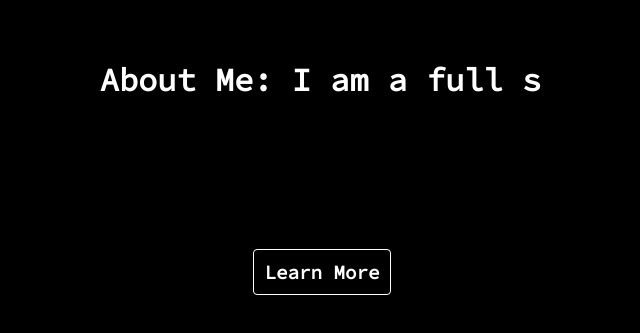
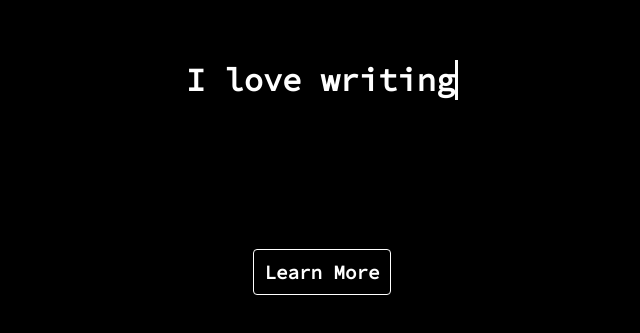
Before and after one commit to darnold001/devinarnold.dev, a React (Create React App) app: page / in a window 1280 px wide. Shown: the part 121-454 px from the top of the page, without its empty margins (318-958 px from the left). Built offline with nearby package versions, Linux system fonts and the light colour scheme.

Commit message:
updated typewriter

```diff
--- a/src/Components/Typewriter.jsx
+++ b/src/Components/Typewriter.jsx
@@ -65,7 +65,6 @@ export default function TypeWriter({ messages, heading }) {
 
   return (
     <h1 className = 'typewriter'>
-      {heading}&nbsp;
         <span>{state.text}</span>
       <span id="cursor" />
     </h1>
--- a/src/Components/pages/welcome.jsx
+++ b/src/Components/pages/welcome.jsx
@@ -13,9 +13,11 @@ export default function WelcomeModal(props) {
           heading={"About Me:"}
           messages={[
             "I am a full stack developer.",
-            "I love architecture.",
+            "I love writing in React.",
+            "I  am a technology junkie.",
             "I love design.",
             "I currently live in Denver, Colorado.",
+            "I love learning."
           ]}
         />
         <NavLink to="/about" onClick={showNav}>
```
